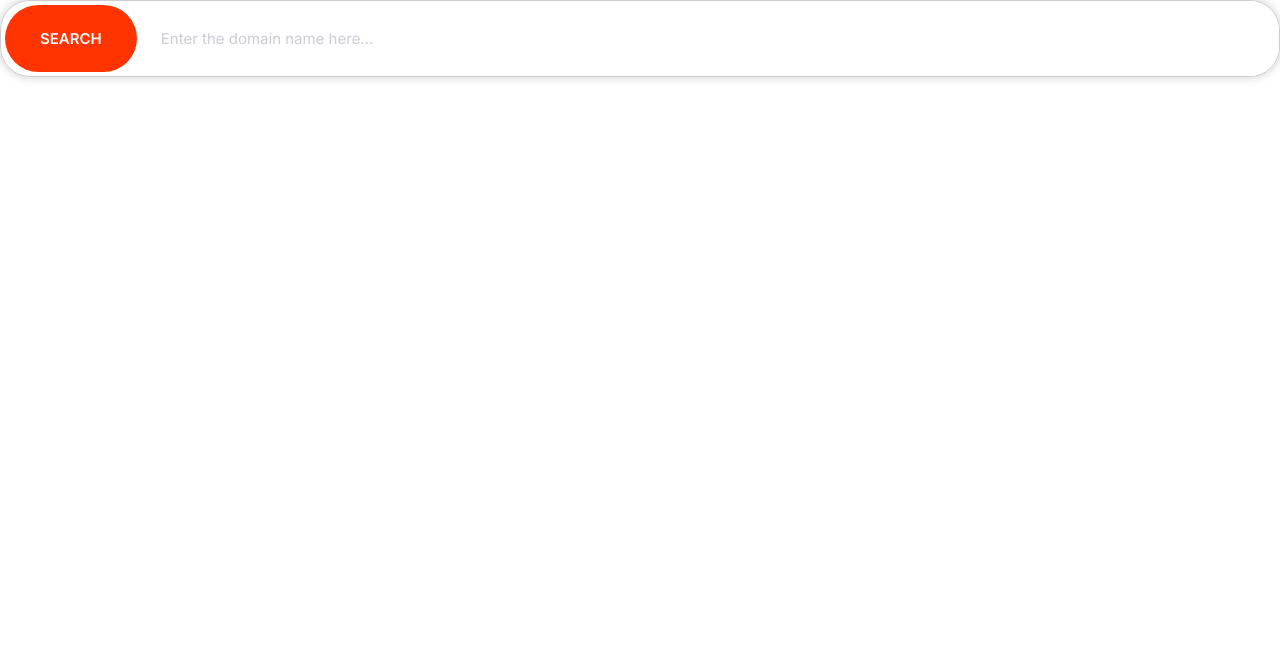
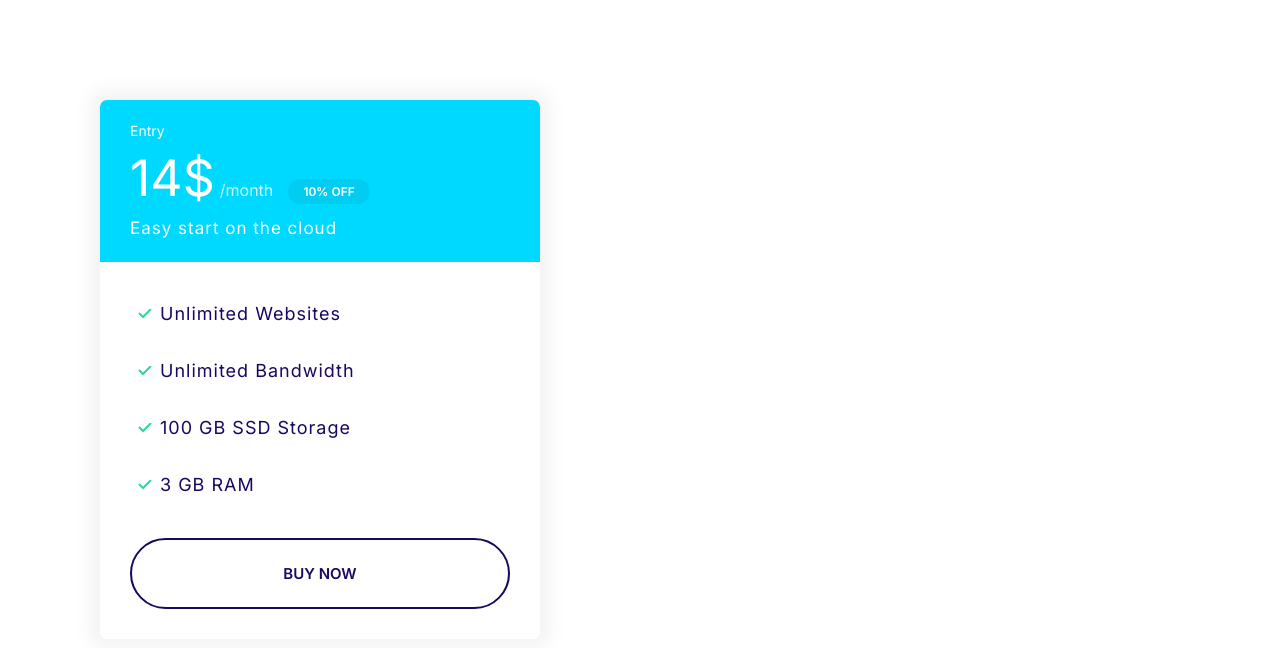
Before and after one commit to Hameedreza/moshify999, a plain HTML site: page index.html in a window 1280 px wide. Drawn offline with Linux system fonts and the light colour scheme.

Commit message:
Making Cards+defining A Plan to wrap it

```diff
--- a/css/styles.css
+++ b/css/styles.css
@@ -124,6 +124,7 @@ a{
 
 .badge--small{
   font-size: 1.6rem;
+  padding: .5rem 1.5rem;
 }
 
 .badge--primary{
@@ -324,3 +325,117 @@ a{
     font-size: 1.5rem;
   }
 }
+
+
+
+/* Cards */
+
+
+
+.card{
+  border-radius: 7px;
+  box-shadow: 0 0 20px 10px #f3f3f3;
+  overflow: hidden;
+}
+
+.card--primary .card__header{
+  background: var(--color-primary);
+  color: #fff;
+}
+
+
+
+
+.card--secondary .card__header{
+  background: var(--color-secondary);
+  color: #fff;
+
+}
+
+
+
+.card--secondary .badge--secondary{
+  background: #02cdf1;
+}
+
+
+
+.card__header, .card__body{
+  padding: 2rem 3rem;
+}
+
+
+
+
+
+
+
+
+
+/* Plans */
+
+.plan__name{
+  color: #fff;
+  margin: 0;
+  font-weight: 500;
+  font-size: 2.4rem;
+}
+
+.plan__price{
+  font-size: 6rem;
+}
+
+.plan__billing-cycle{
+  font-size: 2.4rem;
+  font-weight: 300;
+  opacity: .8;
+  margin-right: 1rem;
+}
+
+
+.plan__description{
+  display: block;
+  font-size: 2rem;
+  font-weight: 300;
+  letter-spacing: 1px;
+}
+
+
+.plan .list__item{
+  margin-bottom: 3rem;
+  letter-spacing: 1px;
+  font-weight: 500;
+}
+
+
+
+
+
+
+
+@media screen and (min-width: 1024px){
+
+  .plan__name{
+    font-size: 1.4rem;
+  }
+
+  .plan__price{
+    font-size: 5rem;
+  }
+
+  .plan__billing-cycle{
+    font-size: 1.6rem;
+  }
+
+  .plan__description{
+    font-size: 1.7rem;
+  }
+
+
+
+
+
+
+
+
+}
--- a/index.html
+++ b/index.html
@@ -13,11 +13,28 @@
 </head>
 <body>
 
+    <div style="width: 50% ; padding: 10rem;">
+            <div class="plan">
+                <div class="card card--secondary">
+                    <div class="card__header">
+                        <h3 class="plan__name">Entry</h3>
+                        <span class="plan__price">14$</span>
+                        <span class="plan__billing-cycle">/month</span>
+                        <span class="badge badge--secondary badge--small">10% OFF</span>
+                        <span class="plan__description">Easy start on the cloud</span>
+                    </div>
+                    <div class="card__body">
+                        <ul class="list list--tick">
+                            <li class="list__item">Unlimited Websites</li>
+                            <li class="list__item">Unlimited Bandwidth</li>
+                            <li class="list__item">100 GB SSD Storage</li>
+                            <li class="list__item">3 GB RAM</li>
+                        </ul>
+                        <button class="btn btn--outline btn--block">buy now</button>
+                    </div>
+                </div>
+            </div>
 
-    <div class="input-group">
-        <button class="btn btn--accent">Search</button>
-        <input type="text" class="input"
-        placeholder="Enter the domain name here...">
     </div>
 
 </body>
```
Also changed, not shown: components/cards&plans.html (added, +23 -0 lines).
